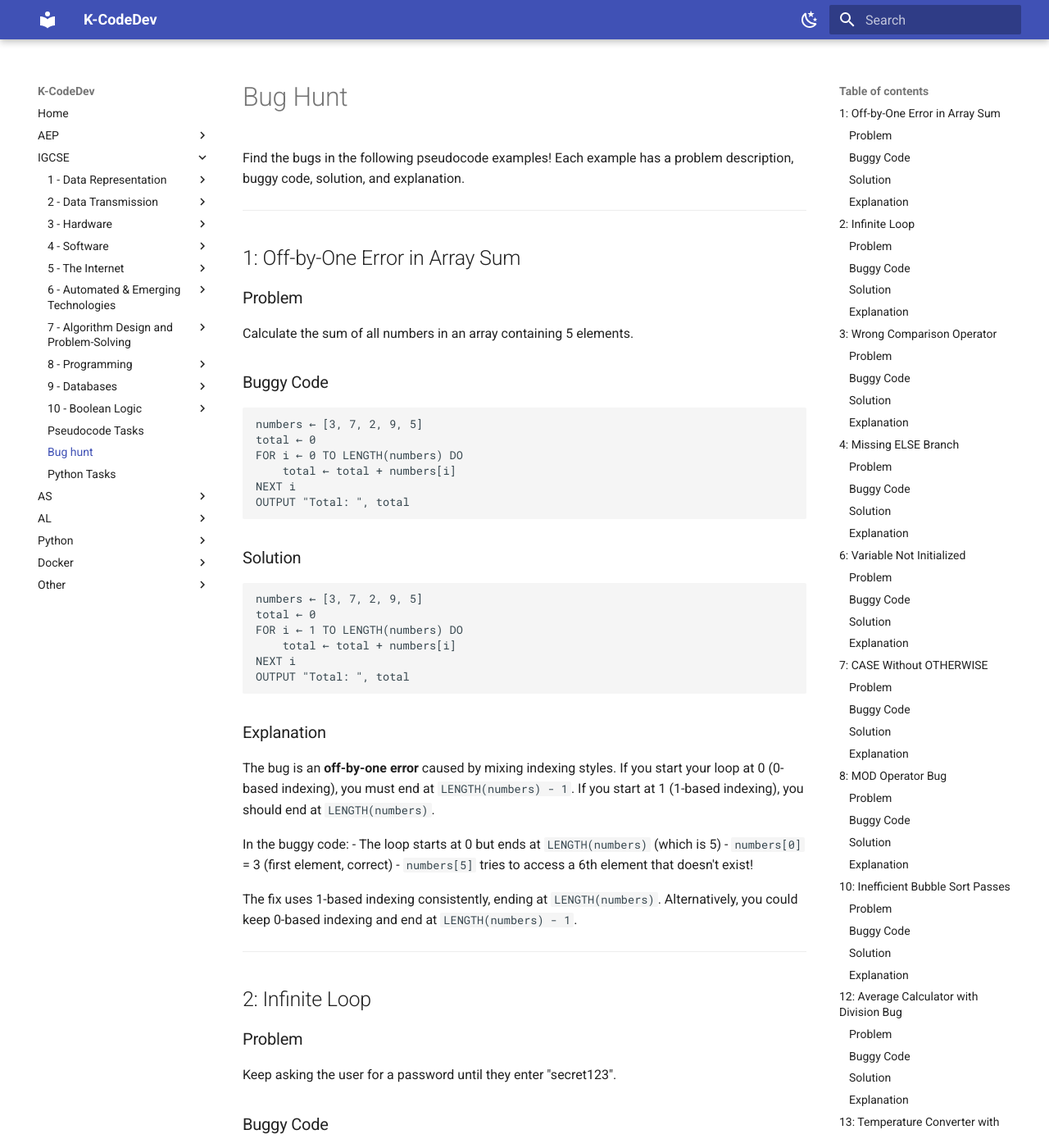
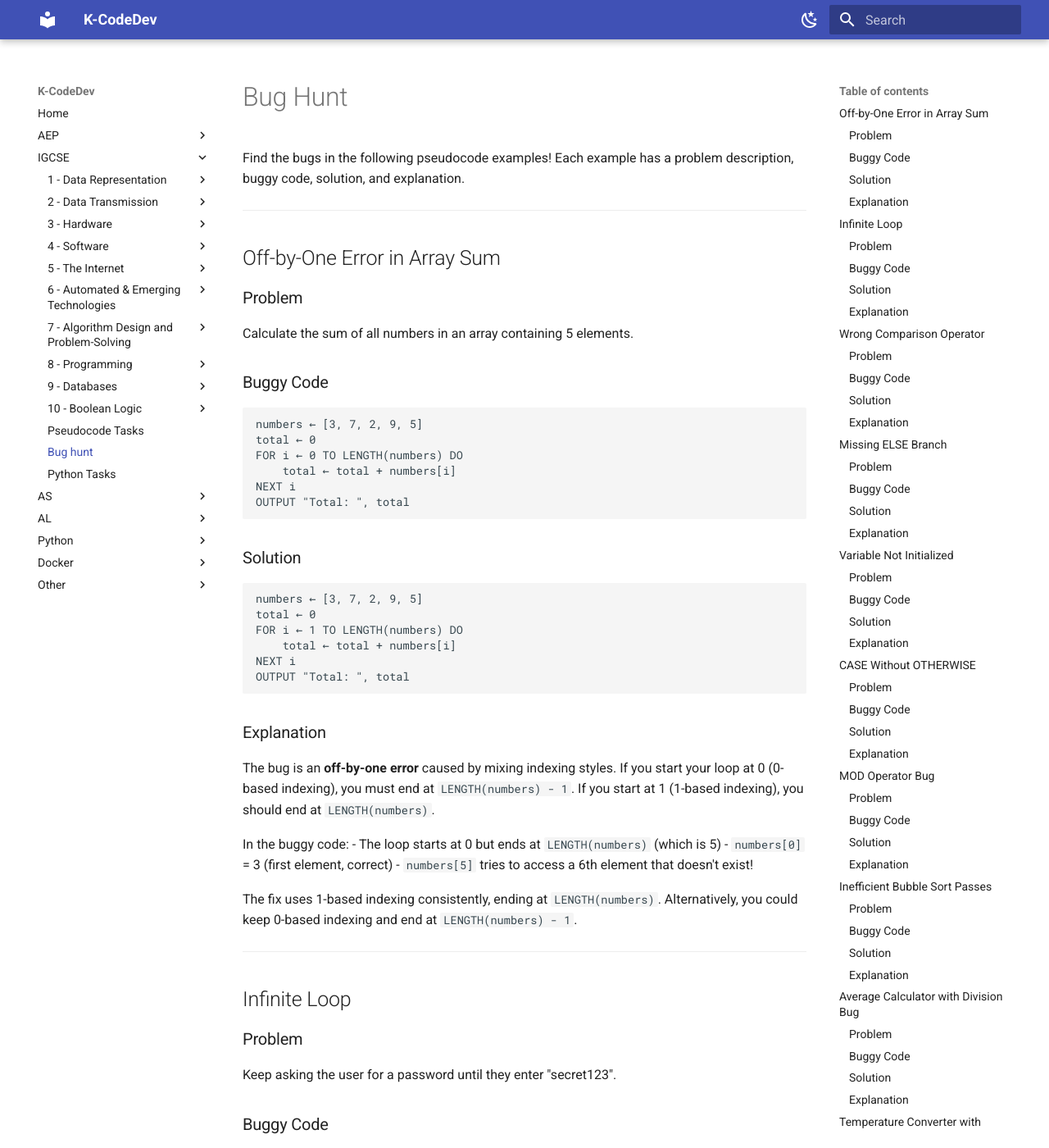
Before and after one commit to kcodedev/mkdocs, an MkDocs documentation site: the page built from docs/IG/bug-hunt.md, in a window 1280 px wide and 1400 px high. Shown: the whole window at 82% size. Built offline with MkDocs 1.6.1 and Material for MkDocs 9.7.7, drawn with Linux system fonts in a browser that asks for light colours; some of the changed text lies outside the part shown.

Commit message:
removed numbers from each bug

```diff
--- a/docs/IG/bug-hunt.md
+++ b/docs/IG/bug-hunt.md
@@ -4,7 +4,7 @@ Find the bugs in the following pseudocode examples! Each example has a problem d
 
 ---
 
-## 1: Off-by-One Error in Array Sum
+## Off-by-One Error in Array Sum
 
 ### Problem
 Calculate the sum of all numbers in an array containing 5 elements.
@@ -41,7 +41,7 @@ The fix uses 1-based indexing consistently, ending at `LENGTH(numbers)`. Alterna
 
 ---
 
-## 2: Infinite Loop
+## Infinite Loop
 
 ### Problem
 Keep asking the user for a password until they enter "secret123".
@@ -74,7 +74,7 @@ Always ensure loops have their proper closing statements (`ENDWHILE`, `NEXT i`,
 
 ---
 
-## 3: Wrong Comparison Operator
+## Wrong Comparison Operator
 
 ### Problem
 Check if a student's score (0-100) is passing. Passing grade is 40 or above.
@@ -110,7 +110,7 @@ This is exactly backwards! The condition should check if the score is **greater
 
 ---
 
-## 4: Missing ELSE Branch
+## Missing ELSE Branch
 
 ### Problem
 Determine if a number is positive, negative, or zero.
@@ -158,7 +158,7 @@ The correct solution uses nested `IF...ELSE` statements to handle all three case
 
 ---
 
-## 6: Variable Not Initialized
+## Variable Not Initialized
 
 ### Problem
 Count how many numbers in a list are greater than 10.
@@ -195,7 +195,7 @@ Always initialize variables before using them in calculations. Start `count` at
 
 ---
 
-## 7: CASE Without OTHERWISE
+## CASE Without OTHERWISE
 
 ### Problem
 Convert a numerical grade (1-5) to a letter grade.
@@ -247,7 +247,7 @@ The program would produce no output or behave unexpectedly. The `OTHERWISE` clau
 
 ---
 
-## 8: MOD Operator Bug
+## MOD Operator Bug
 
 ### Problem
 Check if a number is divisible by 3.
@@ -284,7 +284,7 @@ A number is divisible by 3 if the remainder is 0, not 3 (remainder can never equ
 
 ---
 
-## 10: Inefficient Bubble Sort Passes
+## Inefficient Bubble Sort Passes
 
 ### Problem
 Sort an array of numbers using bubble sort.
@@ -333,7 +333,7 @@ The efficient solution:
 - Reduces the comparison range (`last`) after each pass
 - Stops early if array is sorted before completing all passes
 
-## 12: Average Calculator with Division Bug
+## Average Calculator with Division Bug
 
 ### Problem
 Calculate the average of a list of exam scores. The average is the total divided by the count.
@@ -389,7 +389,7 @@ The bug is using `total` before initializing it. In the buggy code:
 
 ---
 
-## 13: Temperature Converter with Formula Error
+## Temperature Converter with Formula Error
 
 ### Problem
 Convert temperatures between Celsius and Fahrenheit.
```
Also changed, not shown: other parts of docs/IG/bug-hunt.md (+1 -1 lines).
